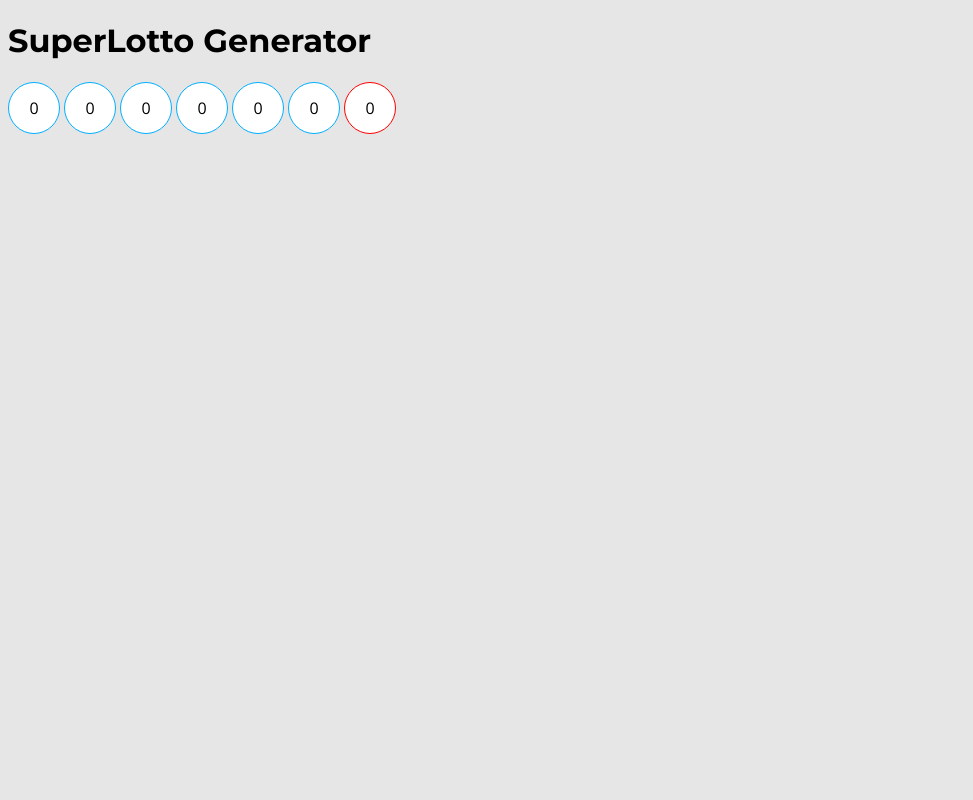
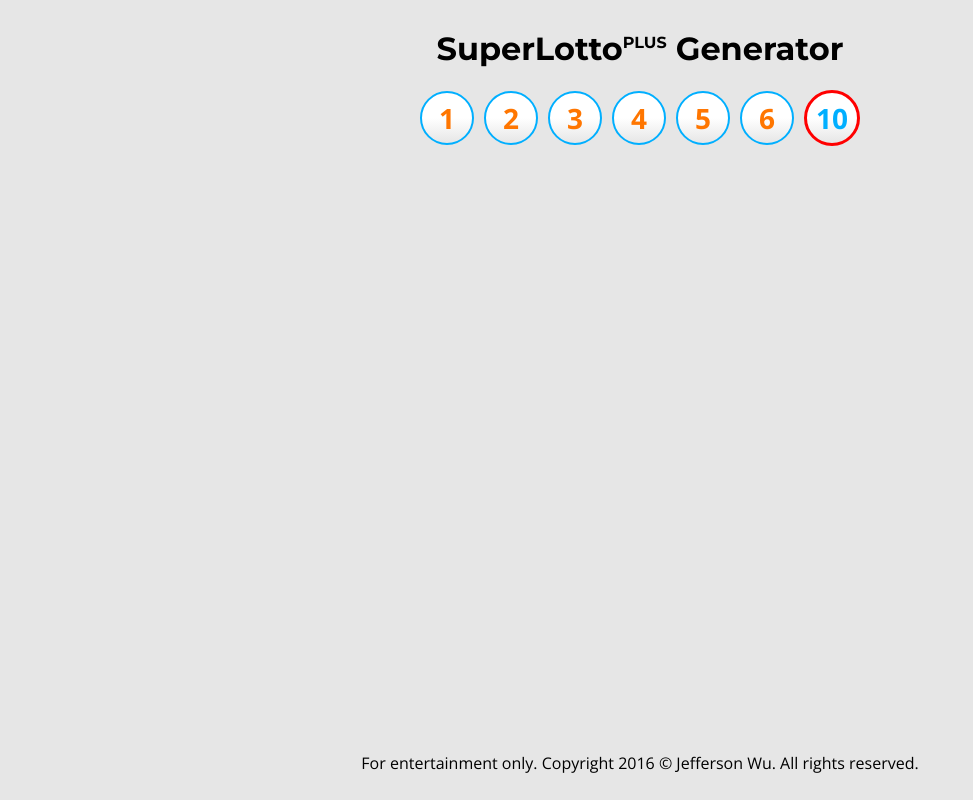
Before and after one commit to makerjeff/node_express_rest_api, a website: page public/lottery.html in a window 1280 px wide. Shown: the whole page, without its empty margins (0-973 px from the left). Drawn offline with nearby package versions, Linux system fonts and the light colour scheme.

Commit message:
added random lottery machine

```diff
--- a/public/css/lottery.css
+++ b/public/css/lottery.css
@@ -3,10 +3,16 @@
 body {
     background: rgba( 230,230,230, 1.0);
     box-sizing: border-box;
+
+    /*set base font size*/
+    font-size: 16px;
 }
 
 h1 {
     font-family: 'Montserrat', sans-serif;
+}
+.small {
+    font-size: 0.5em;
 }
 
 .ball {
@@ -15,11 +21,17 @@
     width: 50px;
     height: 50px;
 
+    margin: 0px 5px;
+
     font-family: 'Open Sans', sans-serif;
 
-    background: rgba(255,255,255,1);
 
-    border: 1px solid #00afff;
+    /*background: rgba(255,255,255,1); */
+    background: linear-gradient(rgba(255,255,255,1), rgba(255,255,255,1), rgba(230,230,230,1));
+    color: rgb(255, 118, 0);
+
+
+    border: 2px solid #00afff;
     border-radius: 50%; /*make it round*/
 
     align-items: center;
@@ -29,22 +41,53 @@
 
 /*NO SPACES in SELECTOR*/
 .ball#numberMega {
-    border: 1px solid red;
+    border: 3px solid red;
+    color: #00afff;
 }
 
 #container {
-    display: block;
+    display: flex;
     position: relative;
+    flex-direction: column;
+
+    align-items: center;
+    justify-content: center;
 }
 
 #title {
-    display: block;
-    width: 600px;
+    display: flex;
+    width: 100%;
     height: auto;
+
+    align-items: center;
+    justify-content: center;
 }
 
 #numbers {
-    display: block;
-    width: 600px;
+    display: flex;
+    width: 100%;
     height: auto;
+
+    font-size: 1.75em;
+    font-weight: bold;
+
+    align-items: center;
+    justify-content: center;
 }
+
+#bottomPin {
+    position: fixed;
+    bottom: 10px;
+
+    width: 100%;
+}
+#disclaimer {
+
+    font-family: 'Open Sans', sans-serif;
+    display: flex;
+    flex-direction: column;
+
+    justify-content: center;
+    align-items: center;
+
+}
--- a/public/lottery.html
+++ b/public/lottery.html
@@ -12,21 +12,80 @@
     <div id="container">
 
         <div id="title">
-            <h1>SuperLotto Generator</h1>
+            <h1>SuperLotto<sup class="small">PLUS</sup> Generator</h1>
         </div>
 
         <div id="numbers">
             <!-- number from 1-47 -->
-            <div id="number01" class="ball">0</div>
-            <div id="number02" class="ball">0</div>
-            <div id="number03" class="ball">0</div>
-            <div id="number04" class="ball">0</div>
-            <div id="number05" class="ball">0</div>
-            <div id="number06" class="ball">0</div>
+            <div id="number01" class="ball">1</div>
+            <div id="number02" class="ball">2</div>
+            <div id="number03" class="ball">3</div>
+            <div id="number04" class="ball">4</div>
+            <div id="number05" class="ball">5</div>
+            <div id="number06" class="ball">6</div>
 
             <!-- mega number from 1-27 -->
-            <div id="numberMega" class="ball">0</div>
+            <div id="numberMega" class="ball">10</div>
         </div>
+
+        <div id="bottomPin">
+            <div id="disclaimer">
+                <p>For entertainment only. Copyright 2016 © Jefferson Wu. All rights reserved.</p>
+            </div>
+        </div>
+
     </div>
+
+<script>
+    //holds all the balls in this array for duplicate checking
+    var ballArray = [
+        firstBall,
+        secondBall,
+        thirdBall,
+        fourthBall,
+        fifthBall,
+        sixthBall,
+        megaBall
+    ];
+
+    //== local logic ==
+    var firstBall = randomBallNumber(47);
+    var secondBall = randomBallNumber(47);
+    var thirdBall = randomBallNumber(47);
+    var fourthBall = randomBallNumber(47);
+    var fifthBall = randomBallNumber(47);
+    var sixthBall = randomBallNumber(47);
+    var megaBall = randomBallNumber(27);
+
+    console.log('numbers: ' + firstBall
+            + ', '
+            + secondBall
+            + ', '
+            + thirdBall
+            + ', '
+            + fourthBall
+            + ', '
+            + fifthBall
+            + ', '
+            + sixthBall
+            + ', mega: '
+            + megaBall
+    );
+
+
+    // == HELPER FUNCTIONS ==
+
+    //creates random number
+    function randomBallNumber(max){
+        var num = Math.ceil(Math.random() * max);
+        return num;
+    }
+
+    //TODO duplicate checker
+
+
+
+
+</script>
 </body>
 </html>
```
